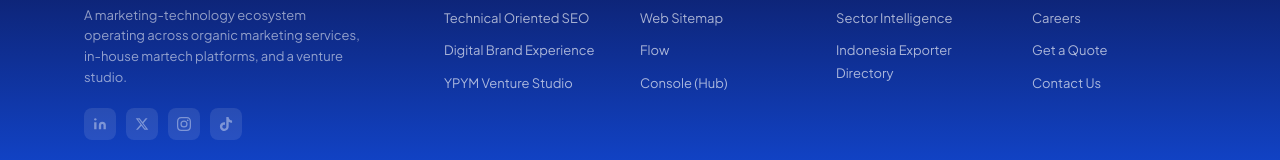
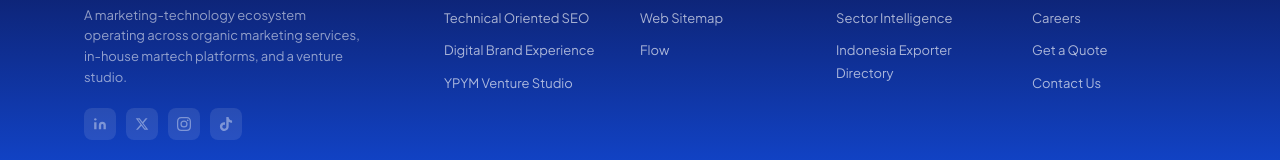
Before and after one commit to maarif88/appraisal, a React (Vite) app in the folder frontend/: page /projects/1/1 in a window 1280 px wide. Shown: the part 1686-1846 px from the top of the page. Built offline with nearby package versions, Linux system fonts and the light colour scheme.

Commit message:
feat: add interactive footer component with CTA and navigation links

```diff
--- a/frontend/src/components/layout/Footer.jsx
+++ b/frontend/src/components/layout/Footer.jsx
@@ -130,7 +130,6 @@ export default function Footer() {
                 <li><a href="https://query-mapping.ypym.app" target="_blank" rel="noopener noreferrer">Query Mapping</a></li>
                 <li><a href="https://web-sitemap.ypym.app" target="_blank" rel="noopener noreferrer">Web Sitemap</a></li>
                 <li><a href="https://flow.ypym.app" target="_blank" rel="noopener noreferrer">Flow</a></li>
-                <li><a href="https://hub.ypym.app" target="_blank" rel="noopener noreferrer">Console (Hub)</a></li>
               </ul>
             </div>
 
```
